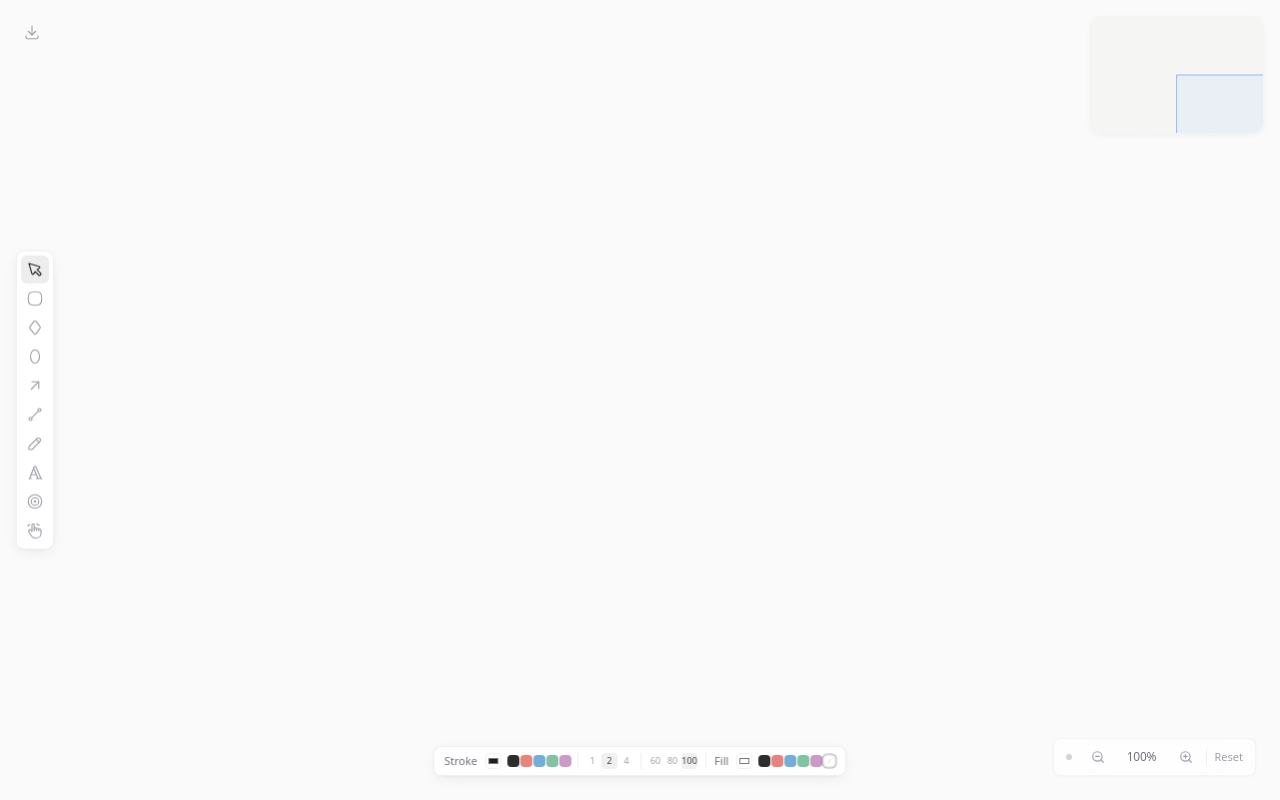
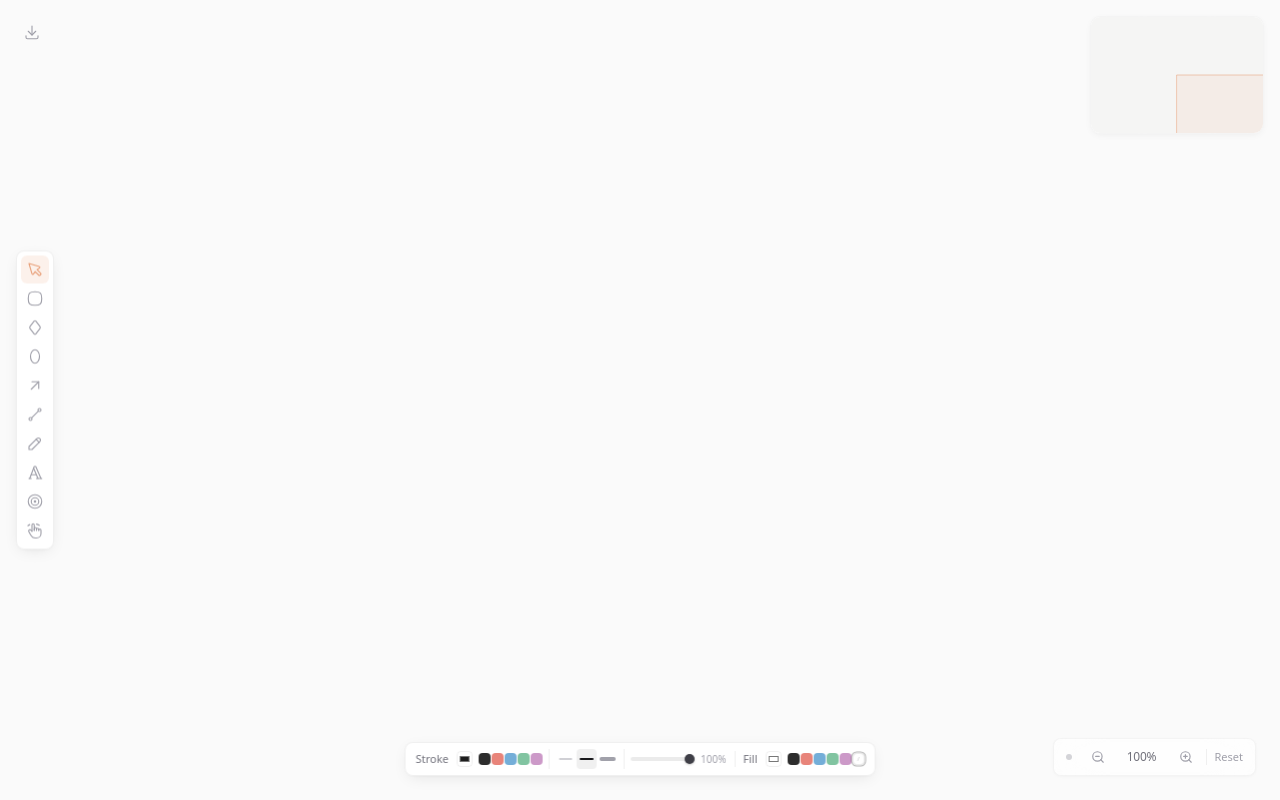
Before and after one commit to ufraaan/calidraw, a React (Vite) app: page / in a window 1280 px wide. Built offline with nearby package versions, Linux system fonts and the light colour scheme.

Commit message:
feat: brand color, opacity slider, stroke preview, smooth pencil, clean readme

```diff
--- a/src/components/canvas.tsx
+++ b/src/components/canvas.tsx
@@ -636,7 +636,7 @@ export function CanvasView(): ReactNode {
           type="button"
           onClick={() => setShowExport(true)}
           title="Export"
-          className="flex size-8 items-center justify-center rounded-md text-zinc-400 transition-all duration-100 hover:text-zinc-700 active:scale-95 dark:text-zinc-500 dark:hover:text-zinc-200"
+          className="flex size-8 items-center justify-center rounded-md text-zinc-400 transition-all duration-100 hover:bg-[#e8a07a]/10 hover:text-[#e8a07a] active:scale-95 dark:text-zinc-500 dark:hover:bg-[#e8a07a]/15 dark:hover:text-[#e8a07a]"
         >
           <IconDownload {...p} />
         </button>
--- a/src/components/color-picker.tsx
+++ b/src/components/color-picker.tsx
@@ -1,3 +1,4 @@
+import { useRef, useEffect } from 'react'
 import type { ReactNode } from 'react'
 
 const swatches = [
@@ -14,6 +15,29 @@ interface ColorPickerProps {
   onOpacityChange: (opacity: number) => void
 }
 
+/** Tiny canvas that draws a horizontal line at the given stroke width. */
+function StrokePreview({ width, active }: { width: number; active: boolean }) {
+  const ref = useRef<HTMLCanvasElement>(null)
+  useEffect(() => {
+    const c = ref.current
+    if (!c) return
+    const dpr = 2
+    c.width = 18 * dpr
+    c.height = 8 * dpr
+    const ctx = c.getContext('2d')!
+    ctx.scale(dpr, dpr)
+    ctx.clearRect(0, 0, 18, 8)
+    ctx.strokeStyle = active ? '#18181b' : '#a1a1aa'
+    ctx.lineWidth = width
+    ctx.lineCap = 'round'
+    ctx.beginPath()
+    ctx.moveTo(3, 4)
+    ctx.lineTo(15, 4)
+    ctx.stroke()
+  }, [width, active])
+  return <canvas ref={ref} className="block" style={{ width: 18, height: 8 }} />
+}
+
 export function ColorPicker({
   label,
   color,
@@ -23,8 +47,6 @@ export function ColorPicker({
   onStrokeWidthChange,
   onOpacityChange,
 }: ColorPickerProps): ReactNode {
-  // For stroke, show the native picker + swatches + stroke width + opacity
-  // For fill, show the native picker + swatches (+ no-fill button)
   const showDetails = label === 'stroke'
 
   return (
@@ -66,6 +88,7 @@ export function ColorPicker({
       </div>
       {showDetails && (
         <>
+          {/* ── Stroke width (visual previews) ─────────────── */}
           <div className="w-px self-stretch bg-black/[0.06] dark:bg-white/[0.06]" />
           <div className="flex items-center gap-px">
             {[1, 2, 4].map((w) => (
@@ -73,34 +96,44 @@ export function ColorPicker({
                 key={w}
                 type="button"
                 onClick={() => onStrokeWidthChange(w)}
-                className={`flex size-4 items-center justify-center rounded-sm text-[9px] font-medium leading-none ${
+                className={`flex size-5 items-center justify-center rounded-sm ${
                   strokeWidth === w
-                    ? 'bg-black/[0.06] text-zinc-700 dark:bg-white/[0.08] dark:text-zinc-200'
-                    : 'text-zinc-400 hover:text-zinc-600 dark:hover:text-zinc-300'
+                    ? 'bg-black/[0.06] dark:bg-white/[0.08]'
+                    : 'hover:bg-black/[0.03] dark:hover:bg-white/[0.04]'
                 }`}
-                title={`${w}px`}
+                title={`${w}px stroke`}
               >
-                {w}
+                <StrokePreview width={w} active={strokeWidth === w} />
               </button>
             ))}
           </div>
+
+          {/* ── Opacity slider ─────────────────────────────── */}
           <div className="w-px self-stretch bg-black/[0.06] dark:bg-white/[0.06]" />
-          <div className="flex items-center gap-px">
-            {[60, 80, 100].map((o) => (
-              <button
-                key={o}
-                type="button"
-                onClick={() => onOpacityChange(o)}
-                className={`flex size-4 items-center justify-center rounded-sm text-[9px] font-medium leading-none ${
-                  opacity === o
-                    ? 'bg-black/[0.06] text-zinc-700 dark:bg-white/[0.08] dark:text-zinc-200'
-                    : 'text-zinc-400 hover:text-zinc-600 dark:hover:text-zinc-300'
-                }`}
-                title={`${o}%`}
-              >
-                {o}
-              </button>
-            ))}
+          <div className="flex items-center gap-1.5">
+            <input
+              type="range"
+              min={5}
+              max={100}
+              step={1}
+              value={opacity}
+              onChange={(e) => onOpacityChange(Number(e.target.value))}
+              className="
+                h-1 w-16 cursor-pointer appearance-none rounded-full
+                bg-black/[0.08] dark:bg-white/[0.1]
+                accent-zinc-700 dark:accent-zinc-300
+                [&::-webkit-slider-thumb]:size-2.5
+                [&::-webkit-slider-thumb]:appearance-none
+                [&::-webkit-slider-thumb]:rounded-full
+                [&::-webkit-slider-thumb]:bg-zinc-700
+                [&::-webkit-slider-thumb]:shadow-[0_1px_2px_rgba(0,0,0,0.2)]
+                dark:[&::-webkit-slider-thumb]:bg-zinc-200
+              "
+              title={`Opacity: ${opacity}%`}
+            />
+            <span className="min-w-[2ch] text-[10px] font-medium tabular-nums text-zinc-400 dark:text-zinc-500">
+              {opacity}%
+            </span>
           </div>
         </>
       )}
--- a/src/components/context-menu.tsx
+++ b/src/components/context-menu.tsx
@@ -62,7 +62,7 @@ export function MenuItem({ onClick, children, disabled }: MenuItemProps) {
       className={`flex w-full items-center gap-2.5 px-3 py-1.5 text-left text-[13px] transition-colors ${
         disabled
           ? 'cursor-default text-zinc-300 dark:text-zinc-600'
-          : 'text-zinc-600 hover:bg-zinc-100 active:bg-zinc-50 dark:text-zinc-400 dark:hover:bg-zinc-800'
+          : 'text-zinc-600 hover:bg-[#e8a07a]/10 active:bg-[#e8a07a]/15 dark:text-zinc-400 dark:hover:bg-[#e8a07a]/15'
       }`}
       onClick={onClick}
     >
--- a/src/components/export-modal.tsx
+++ b/src/components/export-modal.tsx
@@ -33,7 +33,7 @@ export function ExportModal({ elements, selectedIds, onClose }: ExportModalProps
       disabled
         ? 'cursor-default text-zinc-300 dark:text-zinc-600'
         : active
-          ? 'bg-black/[0.04] text-zinc-800 dark:bg-white/[0.06] dark:text-zinc-100'
+          ? 'bg-[#e8a07a]/10 text-[#e8a07a] dark:bg-[#e8a07a]/15 dark:text-[#e8a07a]'
           : 'text-zinc-400 hover:text-zinc-700 dark:text-zinc-500 dark:hover:text-zinc-200'
     }`
 
--- a/src/components/minimap.tsx
+++ b/src/components/minimap.tsx
@@ -207,10 +207,9 @@ export function Minimap({ elements }: MinimapProps): ReactNode {
     const rh = vpH * scale
 
     ctx.save()
-    const b = 'rgba(59, 130, 246,'
-    ctx.fillStyle = `${b} 0.06)`
+    ctx.fillStyle = 'rgba(232,160,122,0.10)'
     ctx.fillRect(rx, ry, rw, rh)
-    ctx.strokeStyle = `${b} 0.5)`
+    ctx.strokeStyle = 'rgba(232,160,122,0.55)'
     ctx.lineWidth = 1
     ctx.strokeRect(rx, ry, rw, rh)
     ctx.restore()
--- a/src/components/ui/icon-button.tsx
+++ b/src/components/ui/icon-button.tsx
@@ -25,10 +25,10 @@ export function IconButton({
       onClick={onClick}
       disabled={disabled}
       title={title}
-      className={`${s} flex items-center justify-center rounded-md text-zinc-400 transition-all duration-100 hover:text-zinc-700 active:scale-95 disabled:opacity-30 dark:text-zinc-500 dark:hover:text-zinc-200 ${
+      className={`${s} flex items-center justify-center rounded-md transition-all duration-100 active:scale-95 disabled:opacity-30 ${
         active
-          ? 'bg-black/[0.07] text-zinc-800 dark:bg-white/[0.1] dark:text-zinc-100'
-          : ''
+          ? 'bg-[#e8a07a]/15 text-[#e8a07a] dark:bg-[#e8a07a]/20 dark:text-[#e8a07a]'
+          : 'text-zinc-400 hover:text-zinc-700 dark:text-zinc-500 dark:hover:text-zinc-200'
       } ${className ?? ''}`}
     >
       {children}
--- a/src/components/zoom-control.tsx
+++ b/src/components/zoom-control.tsx
@@ -49,7 +49,7 @@ export function ZoomControl(): ReactNode {
         type="button"
         aria-label="Zoom out"
         onClick={() => animateZoom(zoom - 0.1)}
-        className="flex size-6 items-center justify-center rounded text-zinc-400 transition-colors hover:text-zinc-700 dark:hover:text-zinc-200"
+        className="flex size-6 items-center justify-center rounded text-zinc-400 transition-colors hover:bg-[#e8a07a]/10 hover:text-[#e8a07a] dark:hover:bg-[#e8a07a]/15 dark:hover:text-[#e8a07a]"
       >
         <svg width="14" height="14" viewBox="0 0 24 24" fill="none" stroke="currentColor" strokeWidth="2" strokeLinecap="round">
           <circle cx="11" cy="11" r="8" />
@@ -68,7 +68,7 @@ export function ZoomControl(): ReactNode {
         type="button"
         aria-label="Zoom in"
         onClick={() => animateZoom(zoom + 0.1)}
-        className="flex size-6 items-center justify-center rounded text-zinc-400 transition-colors hover:text-zinc-700 dark:hover:text-zinc-200"
+        className="flex size-6 items-center justify-center rounded text-zinc-400 transition-colors hover:bg-[#e8a07a]/10 hover:text-[#e8a07a] dark:hover:bg-[#e8a07a]/15 dark:hover:text-[#e8a07a]"
       >
         <svg width="14" height="14" viewBox="0 0 24 24" fill="none" stroke="currentColor" strokeWidth="2" strokeLinecap="round">
           <circle cx="11" cy="11" r="8" />
@@ -85,7 +85,7 @@ export function ZoomControl(): ReactNode {
       <button
         type="button"
         onClick={() => animateZoom(1)}
-        className="text-[11px] font-medium text-zinc-400 transition-colors hover:text-zinc-700 dark:hover:text-zinc-200"
+        className="text-[11px] font-medium text-zinc-400 transition-colors hover:text-[#e8a07a] dark:hover:text-[#e8a07a]"
       >
         Reset
       </button>
--- a/src/lib/tools.ts
+++ b/src/lib/tools.ts
@@ -33,7 +33,19 @@ export function updateDrawing(point: Point): Partial<Element> | null {
   const { startPoint, currentPoint } = drawState
 
   if (state.tool === 'pencil') {
-    drawState.points.push(point)
+    // Only add a point if it's far enough from the last one.
+    // This eliminates micro-jitter while preserving the overall shape.
+    const last = drawState.points[drawState.points.length - 1]
+    if (last) {
+      const dx = point.x - last.x
+      const dy = point.y - last.y
+      if (dx * dx + dy * dy >= 4) {
+        drawState.points.push(point)
+      }
+    }
+    // Always include the live cursor position in the preview
+    // so the stroke doesn't visually lag behind the mouse.
+    const previewPoints = [...drawState.points, point]
     return {
       type: 'pencil',
       strokeColor: state.strokeColor,
@@ -44,7 +56,7 @@ export function updateDrawing(point: Point): Partial<Element> | null {
       y: 0,
       width: 0,
       height: 0,
-      points: [...drawState.points],
+      points: previewPoints,
     }
   }
 
```
Also changed, not shown: src/hooks/use-canvas.ts (+4 -4 lines), src/lib/renderer.ts (+9 -6 lines), 1 other file (tests, documents, lock files or other folders).
